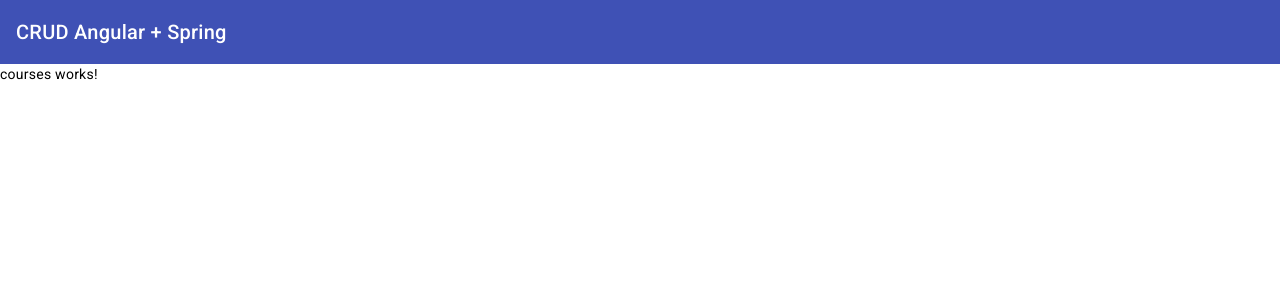
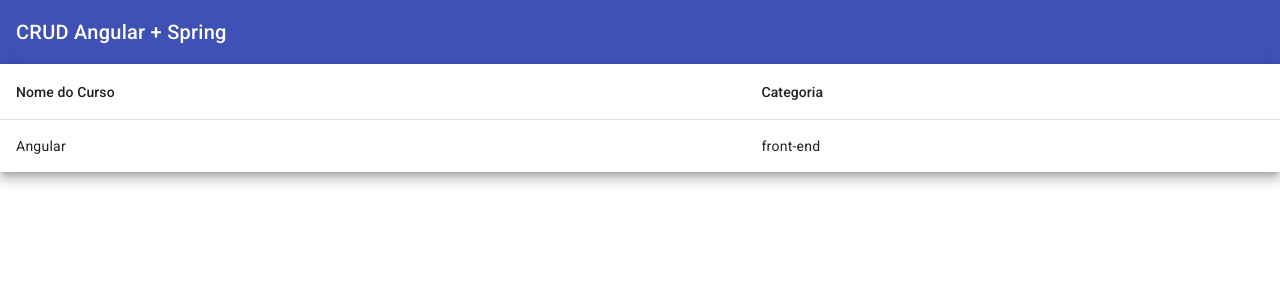
Before and after one commit to elizabetefabri/crud-angular, an Angular app in the folder crud-angular/: page /courses in a window 1280 px wide. Shown: the top 300 px of the page. Built offline with nearby package versions, Linux system fonts and the light colour scheme.

Commit message:
create a tipagem de model/course com o comando: ng g interface courses/model/course

```diff
--- a/crud-angular/src/app/courses/courses/courses.component.html
+++ b/crud-angular/src/app/courses/courses/courses.component.html
@@ -1 +1,17 @@
-<p>courses works!</p>
+<table mat-table [dataSource]="courses" class="mat-elevation-z8">
+  <!-- Name Column -->
+  <ng-container matColumnDef="name">
+    <th mat-header-cell *matHeaderCellDef> Nome do Curso </th>
+    <td mat-cell *matCellDef="let course"> {{course.name}} </td>
+  </ng-container>
+
+  <!-- Category Column -->
+  <ng-container matColumnDef="category">
+    <th mat-header-cell *matHeaderCellDef> Categoria </th>
+    <td mat-cell *matCellDef="let course"> {{course.category}} </td>
+  </ng-container>
+
+
+  <tr mat-header-row *matHeaderRowDef="displayedColumns"></tr>
+  <tr mat-row *matRowDef="let row; columns: displayedColumns;"></tr>
+</table>
--- a/crud-angular/src/app/courses/courses/courses.component.ts
+++ b/crud-angular/src/app/courses/courses/courses.component.ts
@@ -1,10 +1,24 @@
-import { Component } from '@angular/core';
+import { Component, OnInit } from '@angular/core';
+import { Course } from '../model/course';
 
 @Component({
   selector: 'app-courses',
   templateUrl: './courses.component.html',
   styleUrls: ['./courses.component.css']
 })
-export class CoursesComponent {
+export class CoursesComponent implements OnInit{
+  courses: Course[] = [
+    { _id: '1', name: 'Angular', category: 'front-end'}
+  ];
+  displayedColumns = ['name', 'category'];
+
+  constructor() {
+    // this.courses = [];
+  }
+
+  ngOnInit(): void {
+
+  }
+
 
 }
--- /dev/null
+++ b/crud-angular/src/app/courses/model/course.ts
@@ -0,0 +1,5 @@
+export interface Course {
+  _id: string;
+  name: string;
+  category: string;
+}
```
